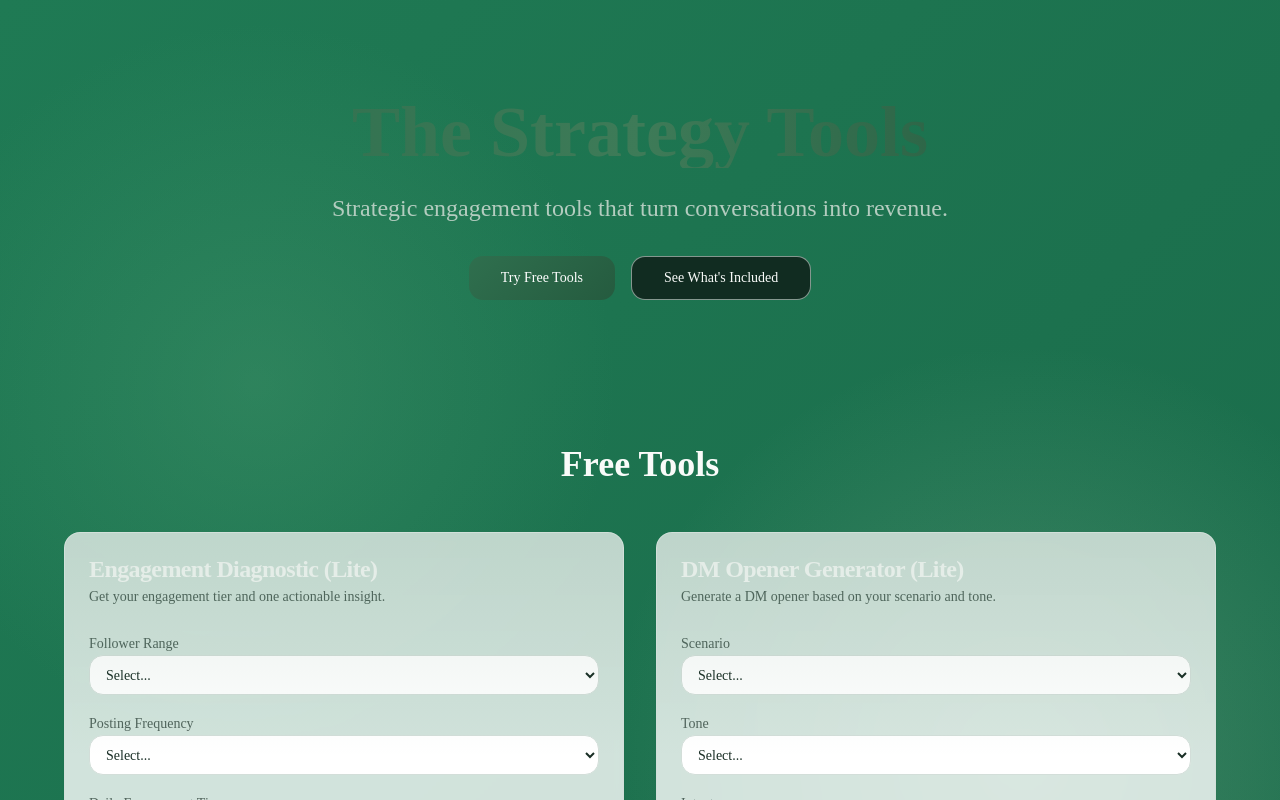
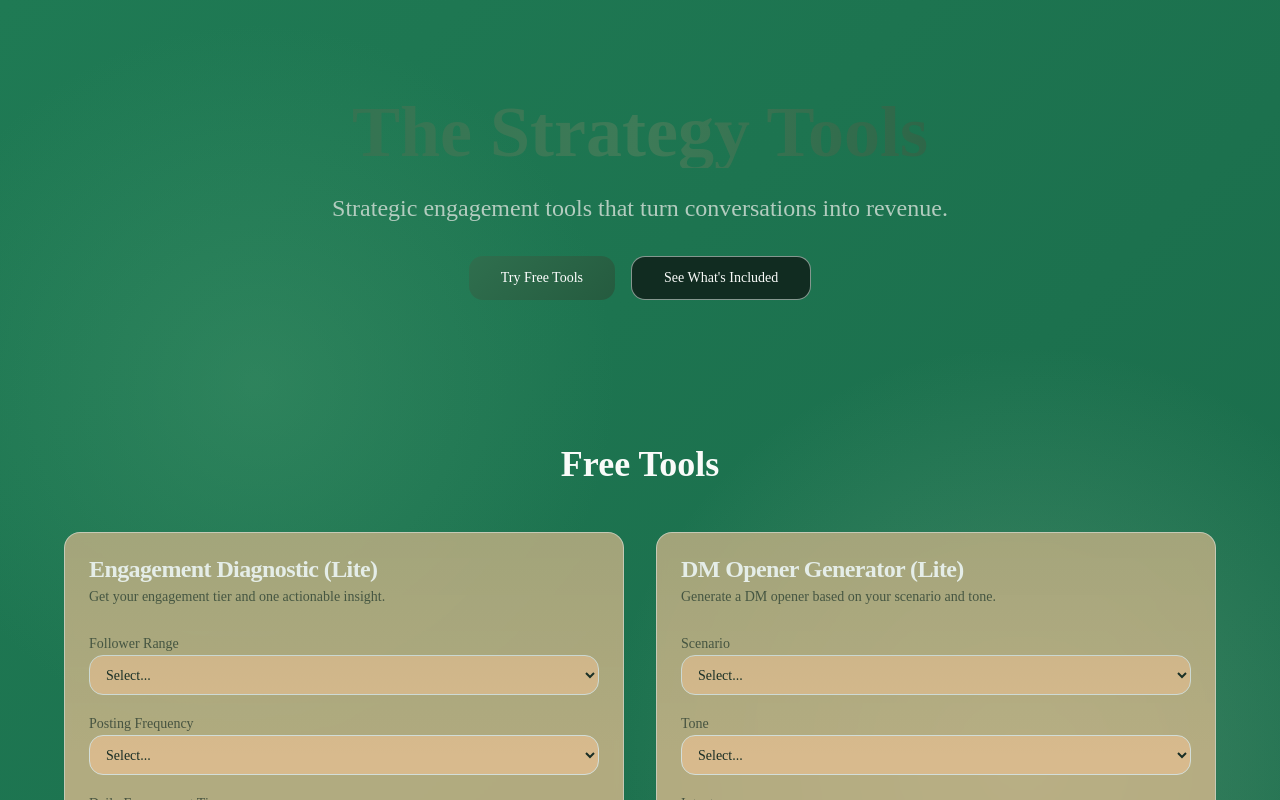
Before and after one commit to gmajors1326/strategies-tool-funnel, a Next.js app: page / in a window 1280 px wide. Shown: the top 800 px of the page. Built offline with nearby package versions, Linux system fonts and the light colour scheme.

Commit message:
Set card color to #d8ba8c

```diff
--- a/app/globals.css
+++ b/app/globals.css
@@ -6,9 +6,9 @@
   :root {
     --background: 156 45% 12%;
     --foreground: 120 20% 98%;
-    --card: 0 0% 100%;
+    --card: 36 49% 70%;
     --card-foreground: 154 30% 14%;
-    --popover: 0 0% 100%;
+    --popover: 36 49% 70%;
     --popover-foreground: 154 30% 14%;
     --primary: 151 45% 33%;
     --primary-foreground: 0 0% 100%;
```
